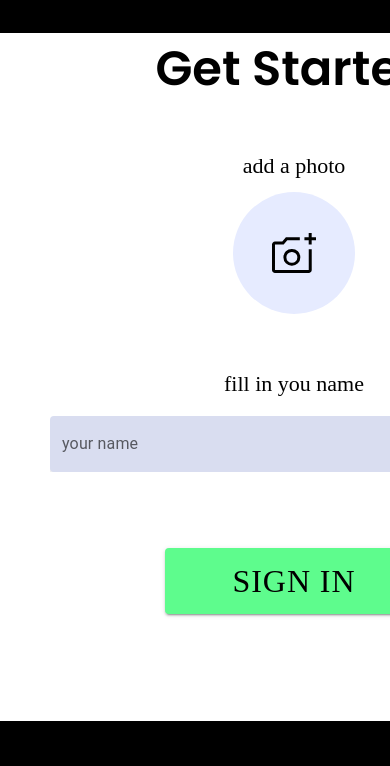
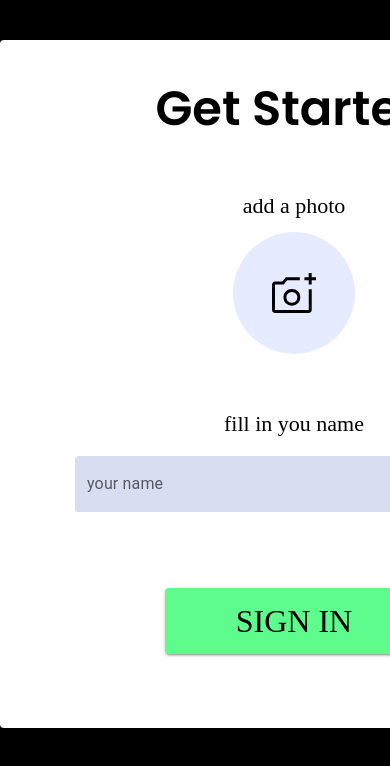
Before and after one commit to tsula21/task_todo_app, a React (Vite) app: page /AuthForm in a window 390 px wide. Shown: the top 766 px of the page. Built offline with nearby package versions, Linux system fonts and the light colour scheme; a web font is replaced by a local one.

Commit message:
a little responsive for Form component

```diff
--- a/src/index.css
+++ b/src/index.css
@@ -31,11 +31,17 @@ body {
 
 .App_container {
   width: 100%;
-  min-height: 100vh;
-  height: 100vh;
+  /* min-height: 100vh; */
+  /* height: 100vh; */
 }
 .form_container {
   width: calc(100% - 100px);
-  height: 100%;
-  margin: 33px auto 63px auto;
+  /* height: 100%; */
+  margin: 40px auto 63px auto;
 }
+
+@media (max-width: 1536px) {
+  .form_container {
+    width: calc(100% - 150px);
+  }
+}
--- a/src/pages/Form/AuthForm.jsx
+++ b/src/pages/Form/AuthForm.jsx
@@ -7,28 +7,28 @@ import photo from "../../assets/add_photo.svg";
 
 const AuthForm = () => {
   return (
-    <form className="w-[588px] h-[688px] bg-[#fff] mx-[auto]">
+    <form className="w-[588px] h-[688px] bg-[#fff] mx-[auto] rounded-[4px] 2xl:h-[640px]">
       <div className="form_container">
         <div className="flex items-center flex-col">
           <ApplicationTitle
             Text="Get Started"
-            className="text-[48px] text-[#000] mb-[44px] font-[poppins-semi]"
+            className="text-[48px] text-[#000] mb-[44px] font-[poppins-semi] mt-[33px]"
           />
           <p className="text-[22px] text-[#000] mb-[10px] font-[poppins-light]">
             add a photo
           </p>
-          <div className="w-[122px] h-[122px] bg-[#E6EBFF] rounded-full flex items-center justify-center cursor-pointer mb-[53px]">
+          <div className="w-[122px] h-[122px] bg-[#E6EBFF] rounded-full flex items-center justify-center cursor-pointer mb-[53px] 2xl:mb-[45px]">
             <img src={photo} alt="add_photo" />
           </div>
           <p className="text-[22px] text-[#000] mb-[16px] font-[poppins-light]">
             fill in you name
           </p>
+          <div className="w-full mb-[76px] 2xl:mb-[60px]">
             <TextField
               sx={{
                 backgroundColor: "#E6EBFF",
                 width: "100%",
                 borderRadius: "4px",
-              marginBottom: "76px",
                 // "& fieldset": { border: "none", },
               }}
               InputProps={{ disableUnderline: true }}
@@ -36,6 +36,8 @@ const AuthForm = () => {
               label="your name"
               variant="filled"
             />
+          </div>
+
           <Button
             sx={{
               backgroundColor: "#5EFC8D",
@@ -45,6 +47,7 @@ const AuthForm = () => {
               fontSize: "32px",
               color: " #000",
               fontFamily: "poppins-light",
+              letterSpacing: "0px",
               "&:hover": { backgroundColor: "#3de870" },
             }}
             variant="contained"
--- a/src/pages/Landing/Landing.jsx
+++ b/src/pages/Landing/Landing.jsx
@@ -16,7 +16,7 @@ const Landing = () => {
       />
       <ApplicationTitle
         Text="Keep Track Of Daily Tasks In Life"
-        className="text-[40px] text-[#fff] mb-[149px] font-[poppins-semi]"
+        className="text-[40px] text-[#fff] mb-[149px] font-[poppins-semi] mt-[33px]"
       />
       <Link to="/AuthForm">
         <Button
```
Lines whose indentation alone changed are shown as unchanged.
